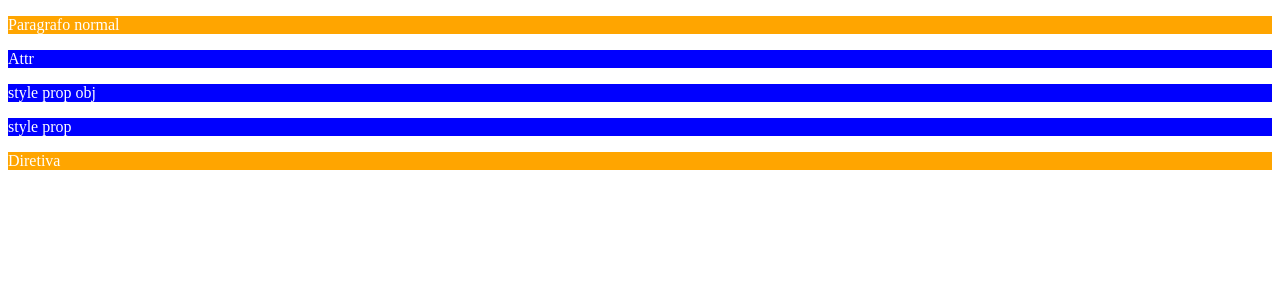
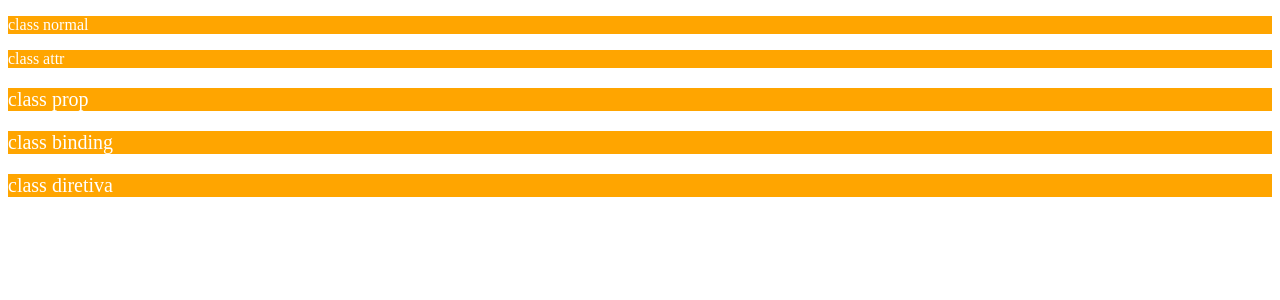
Before and after one commit to v1n3k0/Angular, an Angular app in the folder aula-template-variables/: page / in a window 1280 px wide. Shown: the top 300 px of the page. Built offline with nearby package versions, Linux system fonts and the light colour scheme.

Commit message:
aula 113

```diff
--- a/aula-template-variables/src/app/app.component.html
+++ b/aula-template-variables/src/app/app.component.html
@@ -10,7 +10,7 @@
 
 <button appDisable>Meu botão attr diretiva</button> -->
 
-<p style="background-color: orange; color: white;">Paragrafo normal</p>
+<!-- <p style="background-color: orange; color: white;">Paragrafo normal</p>
 
 <p [attr.style]="'background-color: blue; color: white;'">Attr</p>
 
@@ -21,4 +21,17 @@
 'color': 'white'
 }">style prop</p>
 
-<p appStyle>Diretiva</p>
+<p appStyle>Diretiva</p> -->
+
+<p class="meu-texto"> class normal </p>
+
+<p [attr.class]="'meu-texto'">class attr</p>
+
+<p [className]="'meu-texto meu-size'">class prop</p>
+
+<p [class]="{
+    'meu-texto': true,
+    'meu-size': true
+}">class binding</p>
+
+<p appClass>class diretiva</p>
--- a/aula-template-variables/src/app/directives/class.directive.ts
+++ b/aula-template-variables/src/app/directives/class.directive.ts
@@ -1,10 +1,13 @@
-import { Directive } from '@angular/core';
+import { Directive, Host, HostBinding } from '@angular/core';
 
 @Directive({
   selector: '[appClass]'
 })
 export class ClassDirective {
-
-  constructor() { }
-
+// @HostBinding('attr.class') elementClass = 'meu-texto';
+// @HostBinding('className') elementClass = 'meu-texto meu-size';
+  @HostBinding('class') elementClass = {
+    'meu-texto': true,
+    'meu-size': true
+  };
 }
--- a/aula-template-variables/src/styles.scss
+++ b/aula-template-variables/src/styles.scss
@@ -1 +1,9 @@
 /* You can add global styles to this file, and also import other style files */
+.meu-texto{
+    background-color:  orange;
+    color: white;
+}
+
+.meu-size{
+    font-size: 20px;
+}
```
